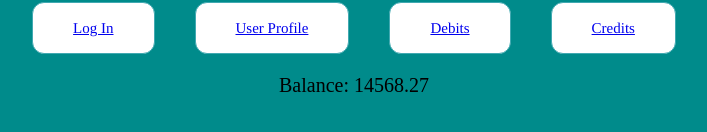
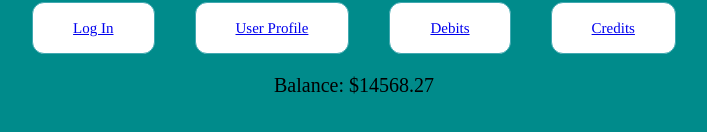
Before and after one commit to Sanjidah/bank-of-react, a React (Create React App) app: page / in a window 1280 px wide. Shown: the part 432-564 px from the top of the page, without its empty margins (286-993 px from the left). Built offline with nearby package versions, Linux system fonts and the light colour scheme; no server answers.

Commit message:
Rounded account balance to nearest cent

```diff
--- a/src/components/AccountBalance.js
+++ b/src/components/AccountBalance.js
@@ -4,7 +4,7 @@ class AccountBalance extends Component {
   render() {
     return (
         <div style={{fontSize:'20px', fontFamily:'Baskerville'}}>
-          Balance: {this.props.accountBalance}
+          Balance: ${(Math.round(this.props.accountBalance* 100) / 100).toFixed(2)}
         </div>
     );
   }
```
